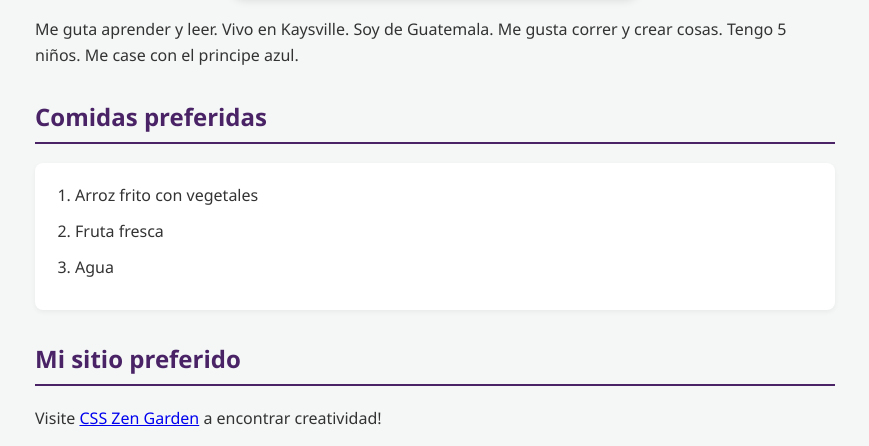
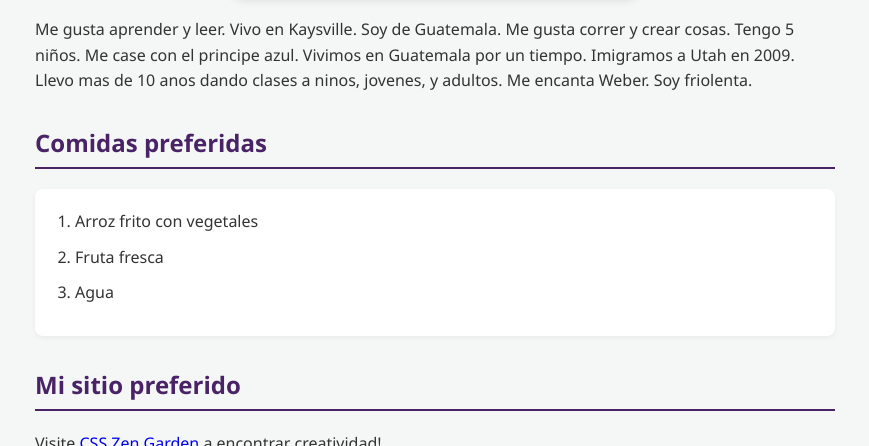
Before and after one commit to megandeleonCS/megandeleon.github.io, a plain HTML site: page index.html in a window 1280 px wide. Shown: the part 654-1100 px from the top of the page, without its empty margins (205-1074 px from the left). Drawn offline with Linux system fonts and the light colour scheme.

Commit message:
typos fixed

```diff
--- a/index.html
+++ b/index.html
@@ -19,7 +19,7 @@
             <!-- Etiqueta de Imagen -->
             <h2>Mi foto</h2>
             <img src="m11_imagenes/imagen1.jpg" alt="Retrato de Megan">
-             <p> Me guta aprender y leer. Vivo en Kaysville. Soy de Guatemala. Me gusta correr y crear cosas. Tengo 5 niños. Me case con el principe azul. </p>
+             <p> Me gusta aprender y leer. Vivo en Kaysville. Soy de Guatemala. Me gusta correr y crear cosas. Tengo 5 niños. Me case con el principe azul. Vivimos en Guatemala por un tiempo. Imigramos a Utah en 2009. Llevo mas de 10 anos dando clases a ninos, jovenes, y adultos. Me encanta Weber. Soy friolenta. </p>
         </section>
 
         <section>
```
